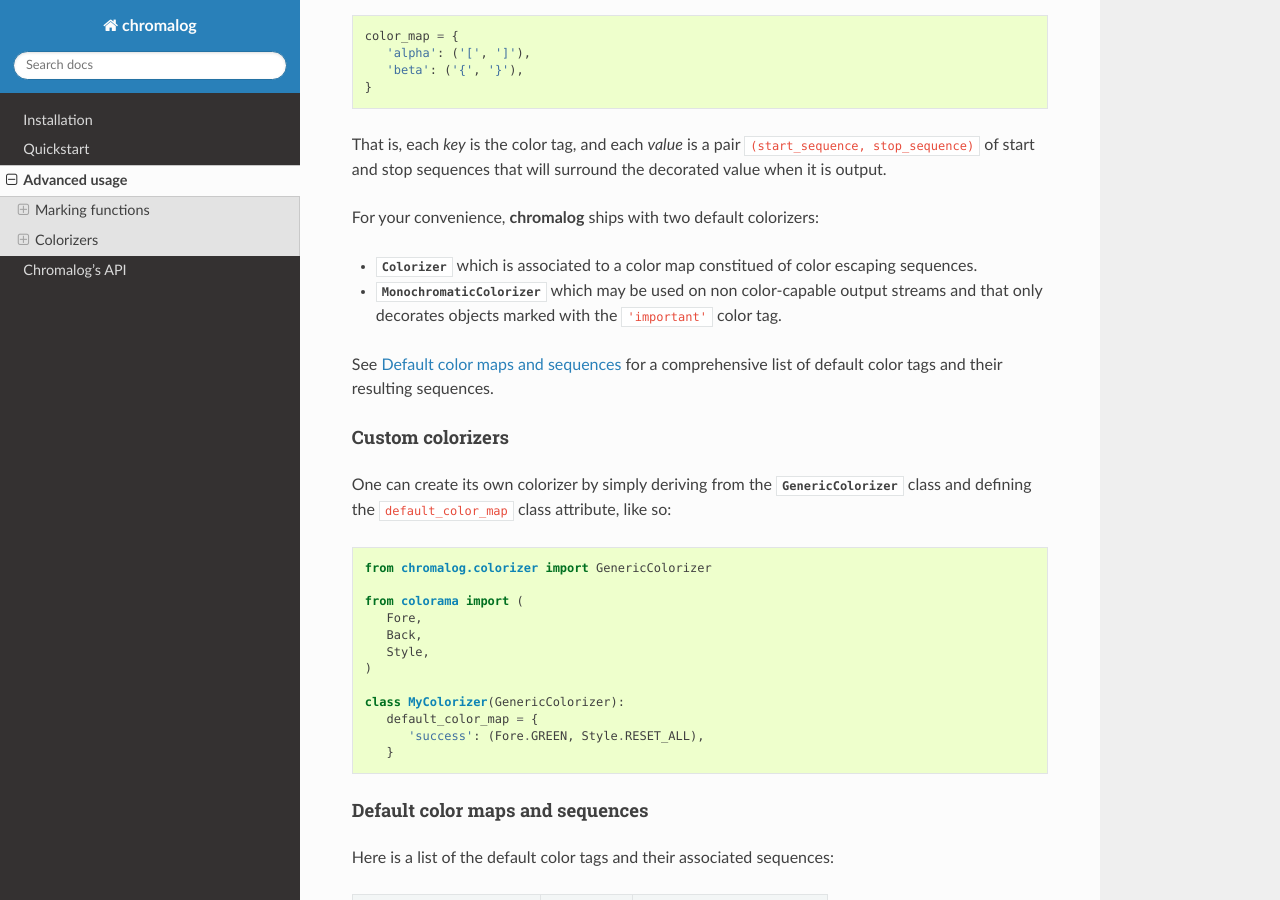
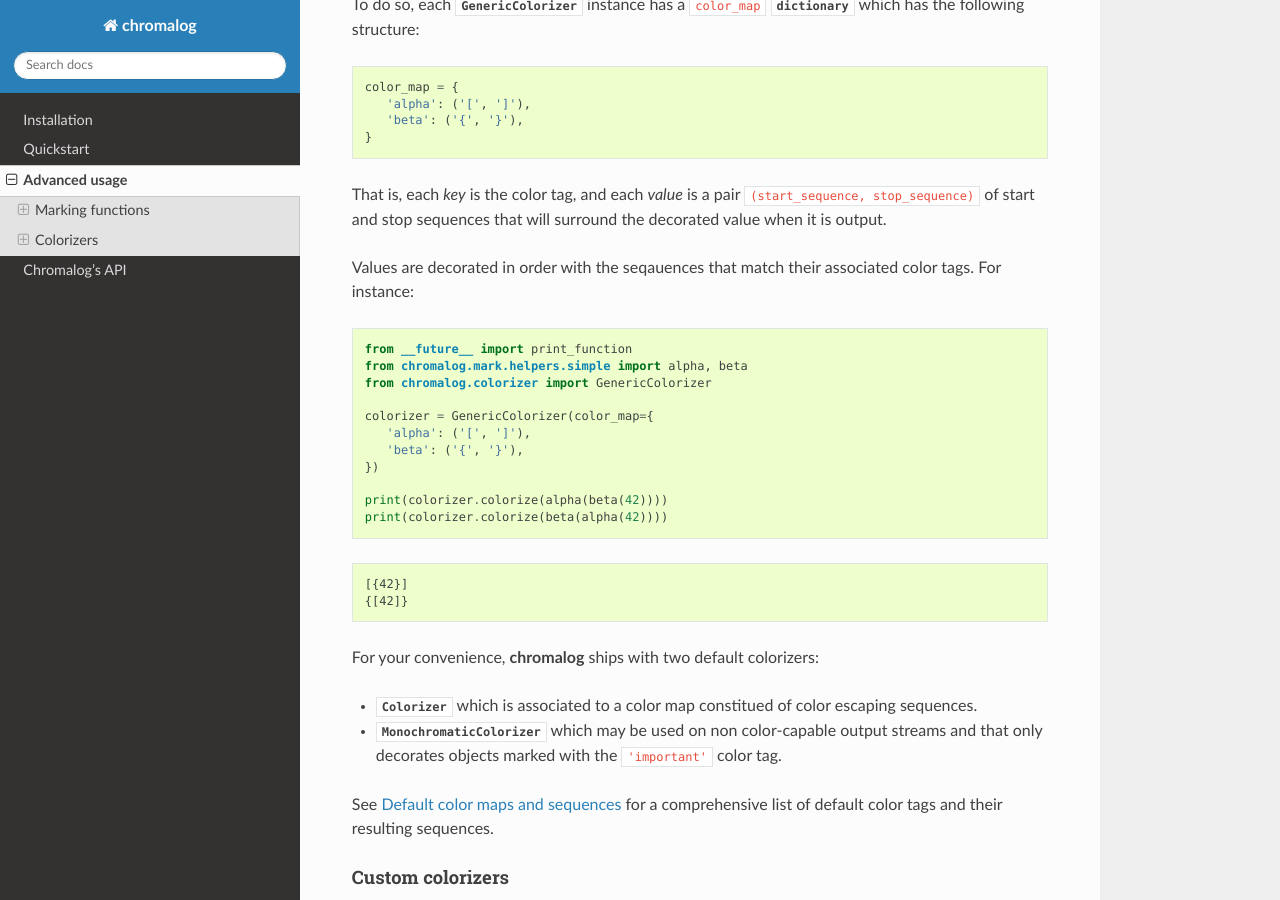
Before and after one commit to freelan-developers/chromalog, a Sphinx documentation site: the page built from doc/source/advanced.rst, in a window 1280 px wide and 900 px high, scrolled down 3383 px. Built offline with Sphinx 7.4.7 and the Read the Docs theme 2.0.0, drawn with Linux system fonts in a browser that asks for light colours; some of the changed text lies outside the part shown.

Commit message:
Fixed doc for Python 3

```diff
--- a/doc/source/advanced.rst
+++ b/doc/source/advanced.rst
@@ -74,9 +74,10 @@
 
 .. testcode::
 
+   from __future__ import print_function
    from chromalog.mark.helpers.simple import important
 
-   print important(42).color_tag
+   print(important(42).color_tag)
 
 Which gives the following output:
 
@@ -94,9 +95,10 @@
 
 .. testcode::
 
+   from __future__ import print_function
    from chromalog.mark.helpers.simple import important, success
 
-   print important(success(42)).color_tag
+   print(important(success(42)).color_tag)
 
 Gives:
 
@@ -125,12 +127,13 @@
 
 .. testcode::
 
+   from __future__ import print_function
    from chromalog.mark.helpers.conditional import success_or_error
 
-   print success_or_error(42, True).color_tag
-   print success_or_error(42, False).color_tag
-   print success_or_error(42).color_tag
-   print success_or_error(0).color_tag
+   print(success_or_error(42, True).color_tag)
+   print(success_or_error(42, False).color_tag)
+   print(success_or_error(42).color_tag)
+   print(success_or_error(0).color_tag)
 
 Which gives:
 
@@ -182,6 +185,28 @@
 That is, each *key* is the color tag, and each *value* is a pair
 ``(start_sequence, stop_sequence)`` of start and stop sequences that will
 surround the decorated value when it is output.
+
+Values are decorated in order with the seqauences that match their associated
+color tags. For instance:
+
+.. testcode::
+
+   from __future__ import print_function
+   from chromalog.mark.helpers.simple import alpha, beta
+   from chromalog.colorizer import GenericColorizer
+
+   colorizer = GenericColorizer(color_map={
+      'alpha': ('[', ']'),
+      'beta': ('{', '}'),
+   })
+
+   print(colorizer.colorize(alpha(beta(42))))
+   print(colorizer.colorize(beta(alpha(42))))
+
+.. testoutput::
+
+   [{42}]
+   {[42]}
 
 For your convenience, **chromalog** ships with two default colorizers:
 
```
